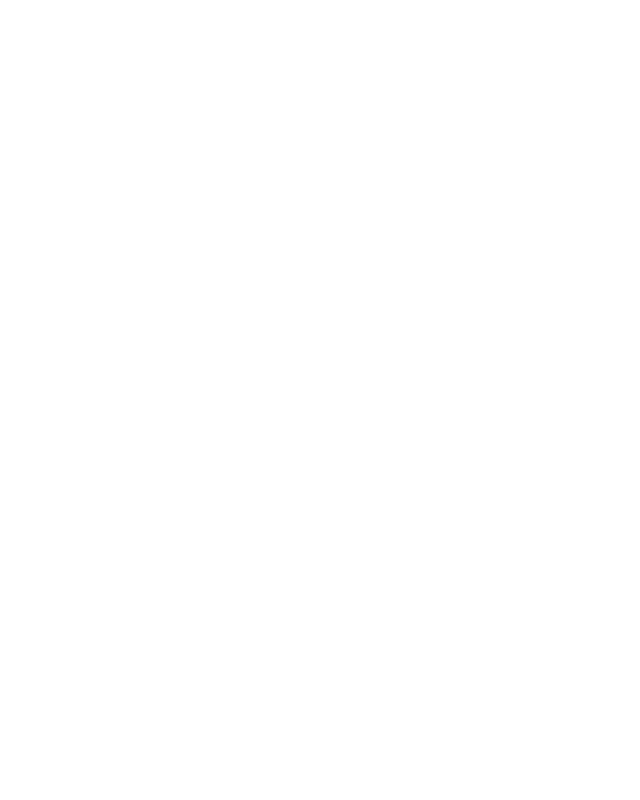
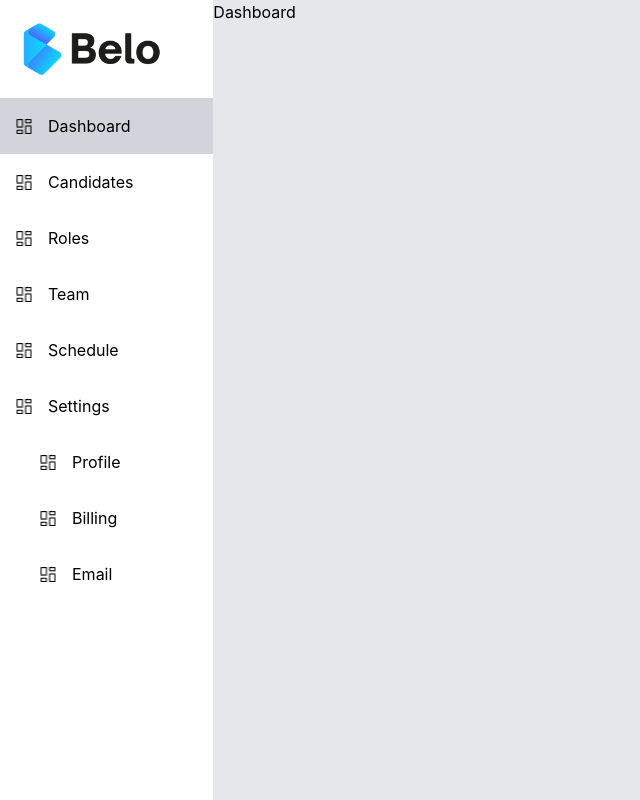
Before and after one commit to Sohaib-Ahmed869/Belo2.0, a React (Create React App) app: page /admindashboard in a window 1280 px wide. Before the commit this address had no page. Shown: the whole page, without its empty margins (0-640 px from the left). Built offline with nearby package versions, Linux system fonts and the light colour scheme.

Commit message:
Dashboard layout

```diff
--- /dev/null
+++ b/src/AdminDashboard/DashboardLayout.js
@@ -0,0 +1,102 @@
+import React, { useState } from "react";
+import Logo from "../Assets/Logo.png";
+import dashboard from "../Assets/dashboard.png";
+
+const DashboardLayout = () => {
+  const [activeOption, setActiveOption] = useState("Dashboard");
+  return (
+    <div className="flex flex-row h-screen w-full">
+      <div className="w-1/6 bg-white">
+        <img src={Logo} alt="logo" className="w-36 m-5" />
+        <div className="flex flex-col items-start justify-center text-black ">
+          <div
+            className={`flex items-center gap-2 w-full hover:bg-gray-300 p-4 cursor-pointer hover:font-semibold pl-4 ${
+              activeOption === "Dashboard" ? "bg-gray-300" : ""
+            }`}
+            onClick={() => setActiveOption("Dashboard")}
+          >
+            <img src={dashboard} alt="dashboard" className="w-4 mr-2" />
+            <p>Dashboard</p>
+          </div>
+          <div
+            className={`flex items-center gap-2 w-full hover:bg-gray-300 p-4 cursor-pointer hover:font-semibold pl-4  ${
+              activeOption === "Candidates" ? "bg-gray-300" : ""
+            }`}
+            onClick={() => setActiveOption("Candidates")}
+          >
+            <img src={dashboard} alt="dashboard" className="w-4 mr-2" />
+            <p className="">Candidates</p>
+          </div>
+          <div
+            className={`flex items-center gap-2 w-full hover:bg-gray-300 p-4 cursor-pointer hover:font-semibold pl-4 ${
+              activeOption === "Roles" ? "bg-gray-300" : ""
+            }`}
+            onClick={() => setActiveOption("Roles")}
+          >
+            <img src={dashboard} alt="dashboard" className="w-4 mr-2" />
+            <p className="">Roles</p>
+          </div>
+          <div
+            className={`flex items-center gap-2 w-full hover:bg-gray-300 p-4 cursor-pointer hover:font-semibold pl-4 ${
+              activeOption === "Team" ? "bg-gray-300" : ""
+            }`}
+            onClick={() => setActiveOption("Team")}
+          >
+            <img src={dashboard} alt="dashboard" className="w-4 mr-2" />
+            <p className="">Team</p>
+          </div>
+          <div
+            className={`flex items-center gap-2 w-full hover:bg-gray-300 p-4 cursor-pointer hover:font-semibold pl-4 ${
+              activeOption === "Schedule" ? "bg-gray-300" : ""
+            }`}
+            onClick={() => setActiveOption("Schedule")}
+          >
+            <img src={dashboard} alt="dashboard" className="w-4 mr-2" />
+            <p className="">Schedule</p>
+          </div>
+          <div
+            className={`flex items-center gap-2 w-full hover:bg-gray-300 p-4 cursor-pointer hover:font-semibold pl-4 ${
+              activeOption === "Settings" ? "bg-gray-300" : ""
+            }`}
+            onClick={() => setActiveOption("Settings")}
+          >
+            <img src={dashboard} alt="dashboard" className="w-4 mr-2" />
+            <p className="">Settings</p>
+          </div>
+          <div
+            className={`flex items-center gap-2 pl-10 w-full hover:bg-gray-300 p-4 cursor-pointer hover:font-semibold ${
+              activeOption === "Profile" ? "bg-gray-300" : ""
+            }`}
+            onClick={() => setActiveOption("Profile")}
+          >
+            <img src={dashboard} alt="dashboard" className="w-4 mr-2" />
+            <p className="">Profile</p>
+          </div>
+          <div
+            className={`flex items-center gap-2 pl-10 w-full hover:bg-gray-300 p-4 cursor-pointer hover:font-semibold ${
+              activeOption === "Billing" ? "bg-gray-300" : ""
+            }`}
+            onClick={() => setActiveOption("Billing")}
+          >
+            <img src={dashboard} alt="dashboard" className="w-4 mr-2" />
+            <p className="">Billing</p>
+          </div>
+          <div
+            className={`flex items-center gap-2 pl-10 w-full hover:bg-gray-300 p-4 cursor-pointer hover:font-semibold ${
+              activeOption === "Email" ? "bg-gray-300" : ""
+            }`}
+            onClick={() => setActiveOption("Email")}
+          >
+            <img src={dashboard} alt="dashboard" className="w-4 mr-2" />
+            <p className="">Email</p>
+          </div>
+        </div>
+      </div>
+      <div className="w-5/6 bg-gray-200">
+        <p>Dashboard</p>
+      </div>
+    </div>
+  );
+};
+
+export default DashboardLayout;
--- a/src/Layout.js
+++ b/src/Layout.js
@@ -6,13 +6,16 @@
 import ForgetPassword from "./Login/forgetpass";
 import OTP from "./Login/otpverificiation";
 
+import DashboardLayout from "./AdminDashboard/DashboardLayout";
+
 const Layout = () => {
   return (
     <Routes>
       <Route path="/login" element={<Login />} />
       <Route path="/signup" element={<Signup />} />
       <Route path="/forgetpassword" element={<ForgetPassword />} />
-        <Route path="/otp" element={<OTP />} />
+      <Route path="/otp" element={<OTP />} />
+      <Route path="/admindashboard" element={<DashboardLayout />} />
     </Routes>
   );
 };
```
Also changed, not shown: src/Assets/dashboard.png (added).
